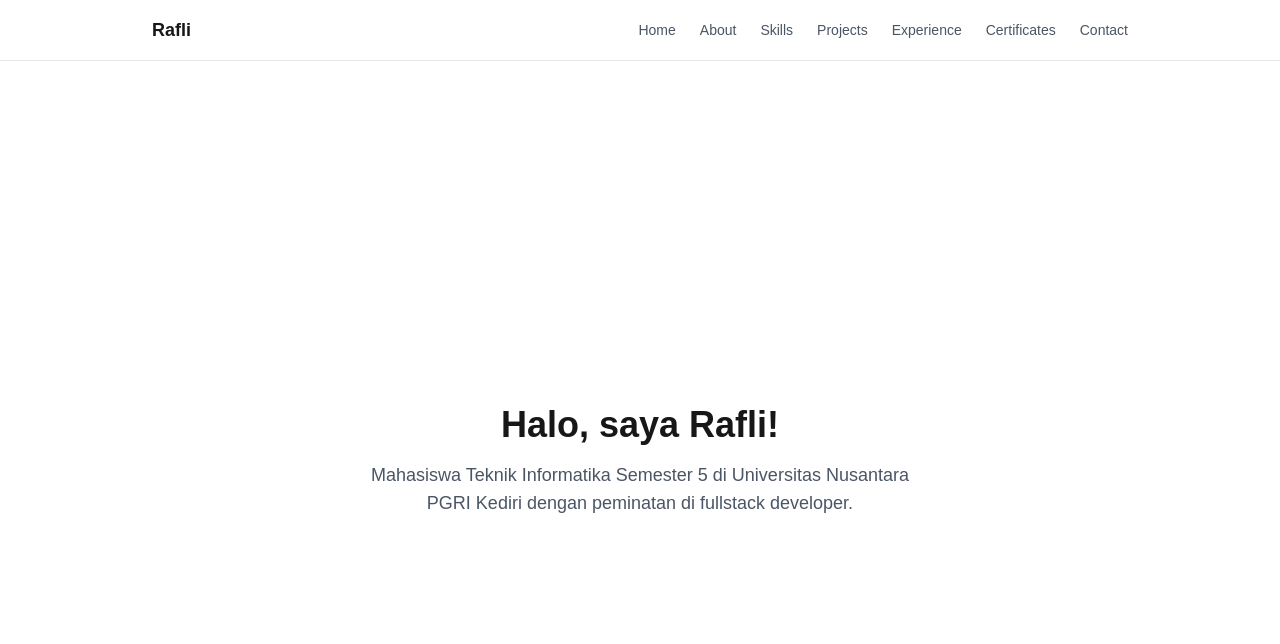
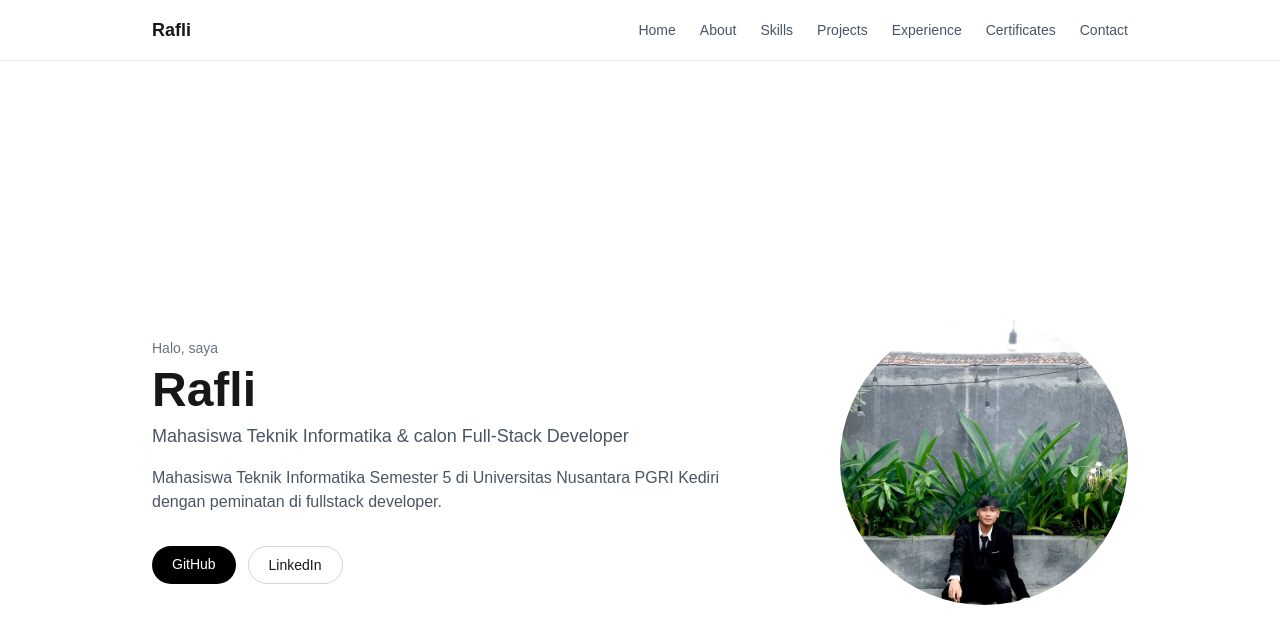
Before and after one commit to maulanaraflinugraha13-droid/portofolio, a Next.js app: page / in a window 1280 px wide. Shown: the top 644 px of the page. Built offline with nearby package versions, Linux system fonts and the light colour scheme.

Commit message:
Tambah bagian Home (hero) dengan foto dan tautan

```diff
--- a/app/page.tsx
+++ b/app/page.tsx
@@ -1,11 +1,9 @@
+import Hero from "@/components/hero";
+
 export default function Home() {
   return (
-    <main className="flex min-h-screen flex-col items-center justify-center gap-4 px-6 text-center">
-      <h1 className="text-4xl font-bold">Halo, saya Rafli!</h1>
-      <p className="max-w-xl text-lg text-gray-600">
-        Mahasiswa Teknik Informatika Semester 5 di Universitas Nusantara PGRI
-        Kediri dengan peminatan di fullstack developer.
-      </p>
+    <main>
+      <Hero />
     </main>
   );
 }
--- /dev/null
+++ b/components/hero.tsx
@@ -0,0 +1,50 @@
+import Image from "next/image";
+
+export default function Hero() {
+  return (
+    <section
+      id="home"
+      className="mx-auto flex min-h-screen max-w-5xl flex-col-reverse items-center justify-center gap-10 px-6 py-20 md:flex-row md:justify-between"
+    >
+      <div className="max-w-xl text-center md:text-left">
+        <p className="text-sm font-medium text-gray-500">Halo, saya</p>
+        <h1 className="mt-2 text-4xl font-bold md:text-5xl">Rafli</h1>
+        <p className="mt-2 text-lg text-gray-600">
+          Mahasiswa Teknik Informatika &amp; calon Full-Stack Developer
+        </p>
+        <p className="mt-4 text-gray-600">
+          Mahasiswa Teknik Informatika Semester 5 di Universitas Nusantara PGRI
+          Kediri dengan peminatan di fullstack developer.
+        </p>
+
+        <div className="mt-8 flex flex-wrap justify-center gap-3 md:justify-start">
+          <a
+            href="https://github.com/maulanaraflinugraha13-droid"
+            target="_blank"
+            rel="noopener noreferrer"
+            className="rounded-full bg-black px-5 py-2 text-sm font-medium text-white hover:bg-gray-800"
+          >
+            GitHub
+          </a>
+          <a
+            href="https://www.linkedin.com/in/mochammad-rafli-maulana-nugraha-23451b421"
+            target="_blank"
+            rel="noopener noreferrer"
+            className="rounded-full border border-gray-300 px-5 py-2 text-sm font-medium hover:bg-gray-100"
+          >
+            LinkedIn
+          </a>
+        </div>
+      </div>
+
+      <Image
+        src="/profile1.jpeg"
+        alt="Foto profil Rafli"
+        width={288}
+        height={288}
+        priority
+        className="h-56 w-56 rounded-full object-cover md:h-72 md:w-72"
+      />
+    </section>
+  );
+}
```
Also changed, not shown: public/profile1.jpeg (added), public/profile2.jpeg (added).
